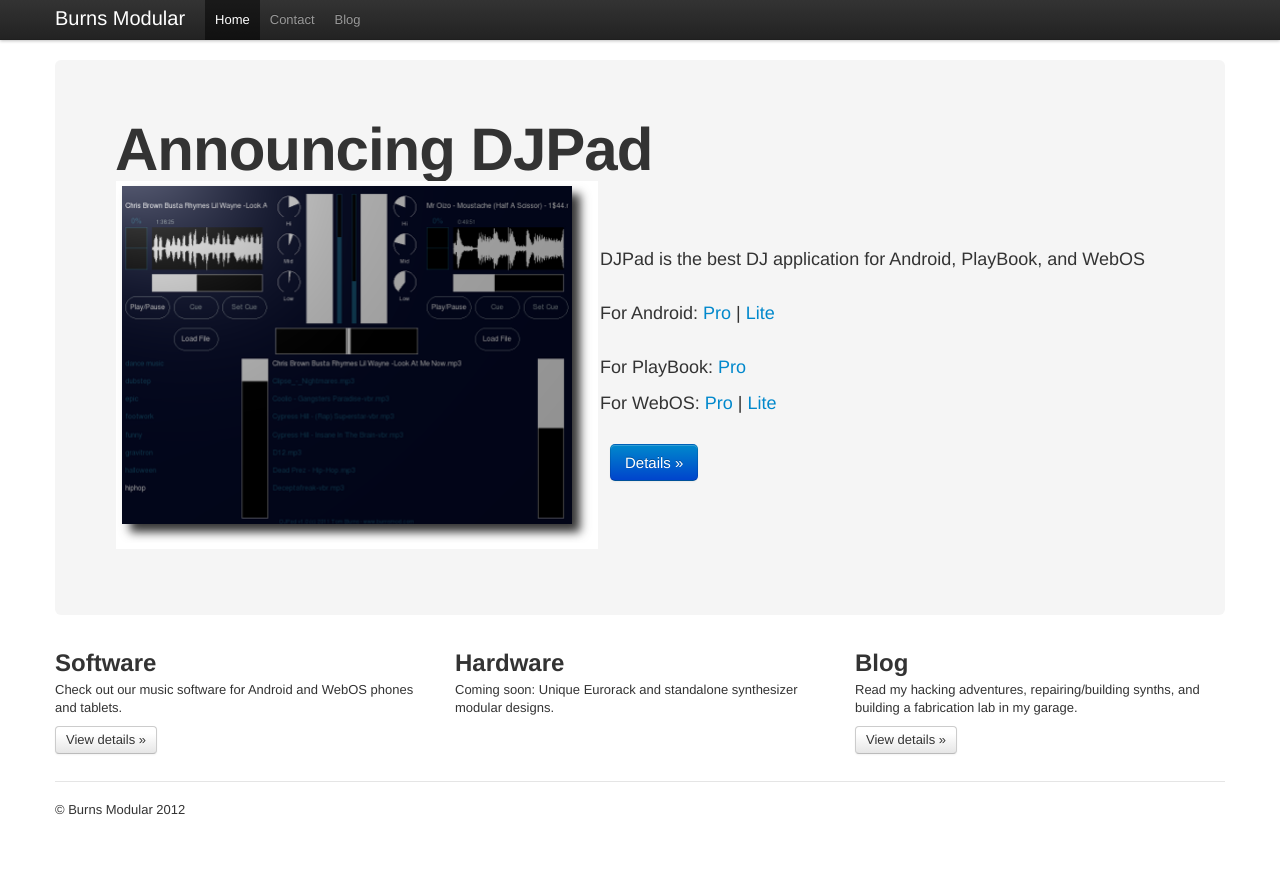
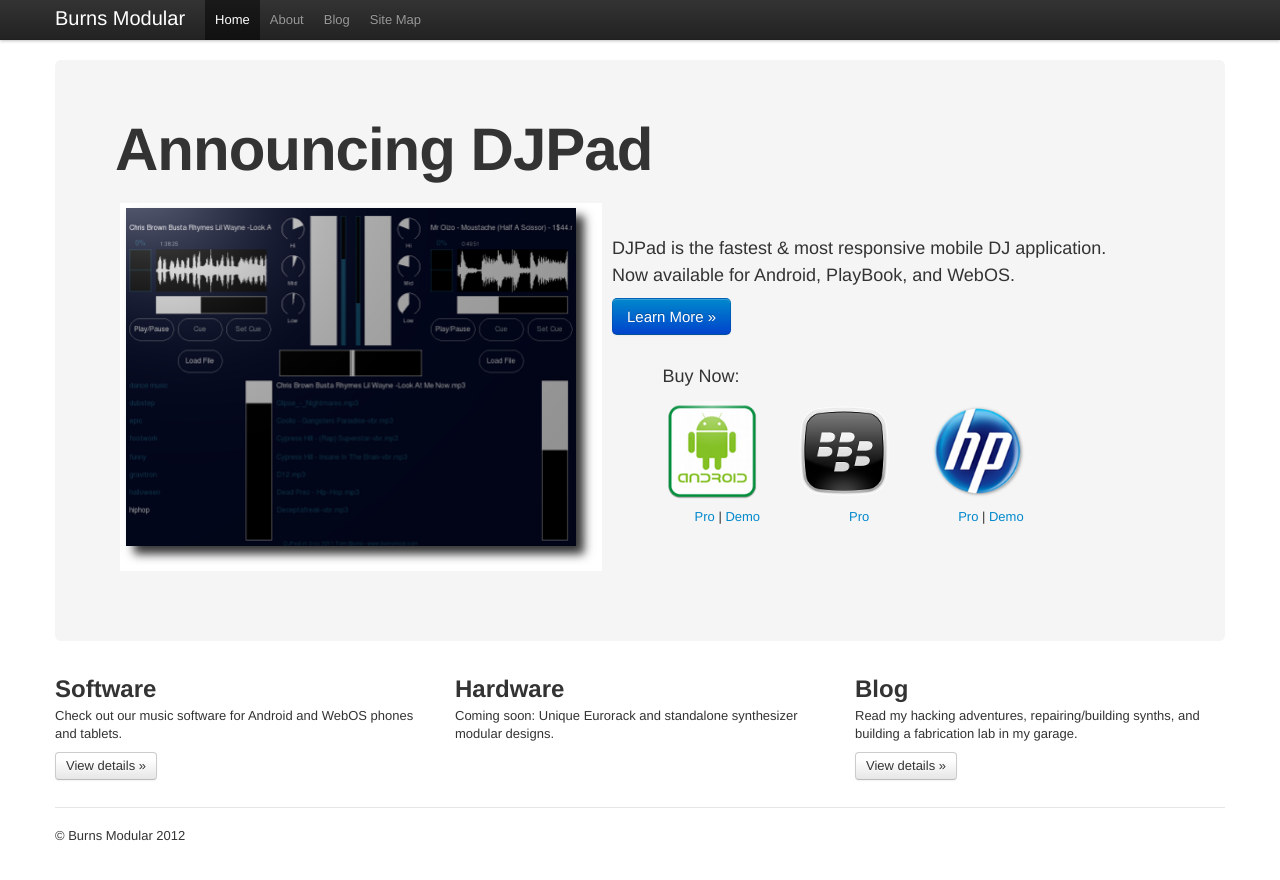
Before and after one commit to burnsmod/burnsmod.github.com, a Jekyll site: the page index.html, which Jekyll copies as it is, in a window 1280 px wide. Shown: the top 880 px of the page. Built offline with Jekyll 4.4.1, drawn with Linux system fonts in a browser that asks for light colours; nearby versions of some CDN libraries; library files that are not in the unit come from our copies.

Commit message:
nice store icons

```diff
--- a/_config.yml
+++ b/_config.yml
@@ -98,7 +98,7 @@
   analytics :
     provider : google
     google :
-        tracking_id : 'UA-123-12'
+        tracking_id : 'UA-30757461-1'
     getclicky :
       site_id :
     mixpanel :
--- a/index.html
+++ b/index.html
@@ -42,8 +57,9 @@
           <div class="nav-collapse">
             <ul class="nav">
               <li class="active"><a href="#">Home</a></li>
-              <li><a href="#about">Contact</a></li>
+              <li><a href="about.html">About</a></li>
               <li><a href="/blog/">Blog</a></li>
+              <li><a href="sitemap.html">Site Map</a></li>
             </ul>
           </div><!--/.nav-collapse -->
         </div>
@@ -55,17 +71,30 @@
       <!-- Main hero unit for a primary marketing message or call to action -->
       <div class="hero-unit">
         <h1>Announcing DJPad</h1>
-	    <table>
+        <br />
+	    <table cellpadding=5>
 		<tr><td><img src="assets/img/djpad-1.png" /></td>
 		<td>
-		<p>DJPad is the best DJ application for Android, PlayBook, and WebOS</p>
+		<p>DJPad is the fastest &amp; most responsive mobile DJ application. <br />
+                 Now available for Android, PlayBook, and WebOS.</p>
+		<p><a class="btn btn-primary btn-large" href="software/index.html">Learn More &raquo;</a></p>
 		<br />
-		<p>For Android: <a href="https://market.android.com/details?id=com.burnsmod.djpad&feature=search_result">Pro</a> | <a href="https://market.android.com/details?id=com.burnsmod.djpaddemo&feature=search_result">Lite</a></p>
+                <table width="80%" align=center>
+                <tr><td colspan=3><p>Buy Now:</p></td></tr>
+                <tr><td><a href="https://market.android.com/details?id=com.burnsmod.djpad">
+                          <img border=0 width=100 height=100 src="assets/img/android-128.png" alt="DJPad is the best DJ app for Android phones and tablets" />
+                        </a></td>
+                    <td><a href="http://appworld.blackberry.com/webstore/content/92452/?lang=en">
+                        <img border=0 width=100 height=100 src="assets/img/blackberry-128.png" alt="DJPad is the best DJ app for BlackBerry Playbook" />
+                        </a></td>
+                    <td><a href="https://developer.palm.com/appredirect/?packageid=com.tugbits.djpad">
+                    <img width=100 height=100 src="assets/img/webos-128.png" alt="DJPad is the best DJ app For HP TouchPad" /></a></td></tr>
+                <tr>
+		<td align="center"><a href="https://market.android.com/details?id=com.burnsmod.djpad&feature=search_result">Pro</a> | <a href="https://market.android.com/details?id=com.burnsmod.djpaddemo&feature=search_result">Demo</a></td>
+                <td align="center"><a href="http://appworld.blackberry.com/webstore/content/92452/?lang=en">Pro</a></td>
+		<td align="center"><a href="https://developer.palm.com/appredirect/?packageid=com.tugbits.djpad">Pro</a> | <a href="https://developer.palm.com/appredirect/?packageid=com.tugbits.djpaddemo&applicationid=1000507">Demo</a></td>
+                </tr></table>
 		<br />
-                <p>For PlayBook: <a href="http://appworld.blackberry.com/webstore/content/92452/?lang=en">Pro</a></p>
-		<p>For WebOS: <a href="https://developer.palm.com/appredirect/?packageid=com.tugbits.djpad">Pro</a> | <a href="https://developer.palm.com/appredirect/?packageid=com.tugbits.djpaddemo&applicationid=1000507">Lite</a></p>
-		<br />
-		<p>&nbsp; <a class="btn btn-primary btn-large" href="software/index.html">Details &raquo;</a></p>
 		</td></tr></table>
       </div>
 
```
Also changed, not shown: other parts of index.html (+15 -0 lines), assets/img/android-128.png (added), assets/img/blackberry-128.png (added), assets/img/webos-128.png (added).
